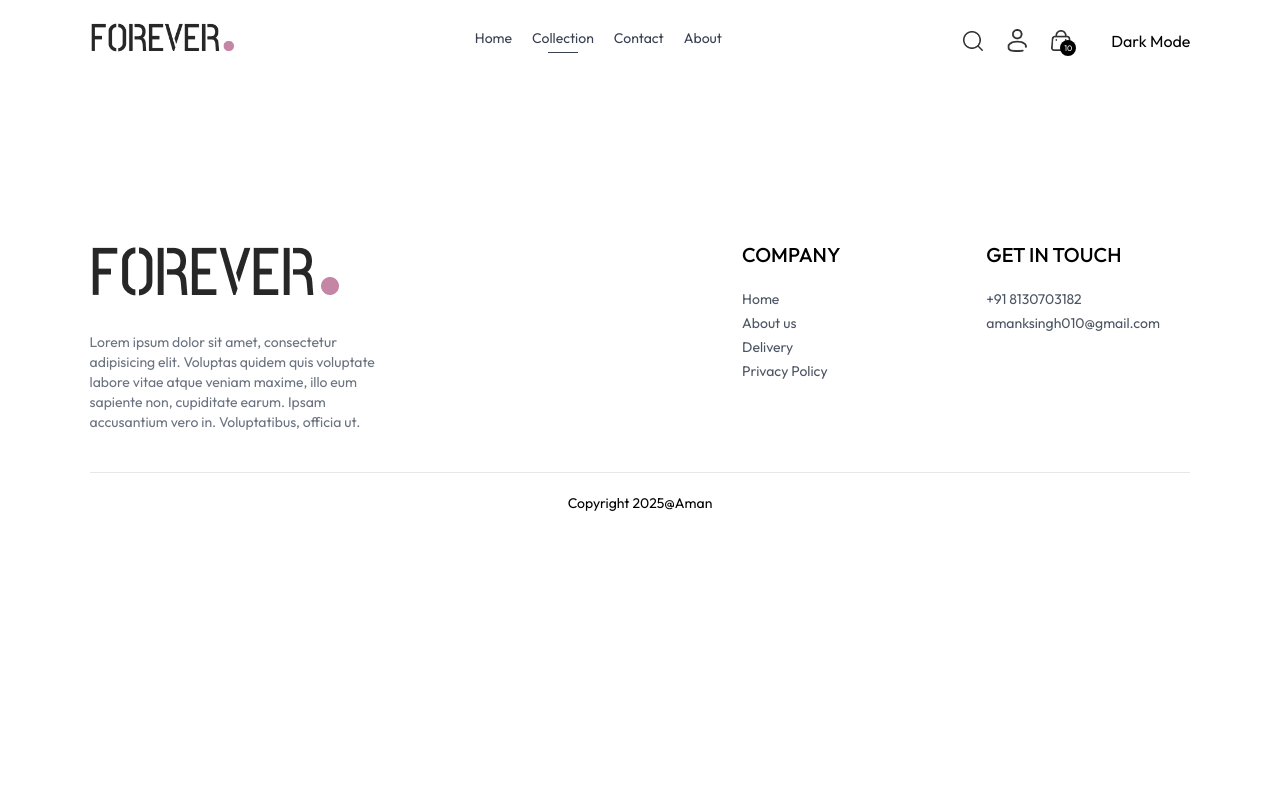
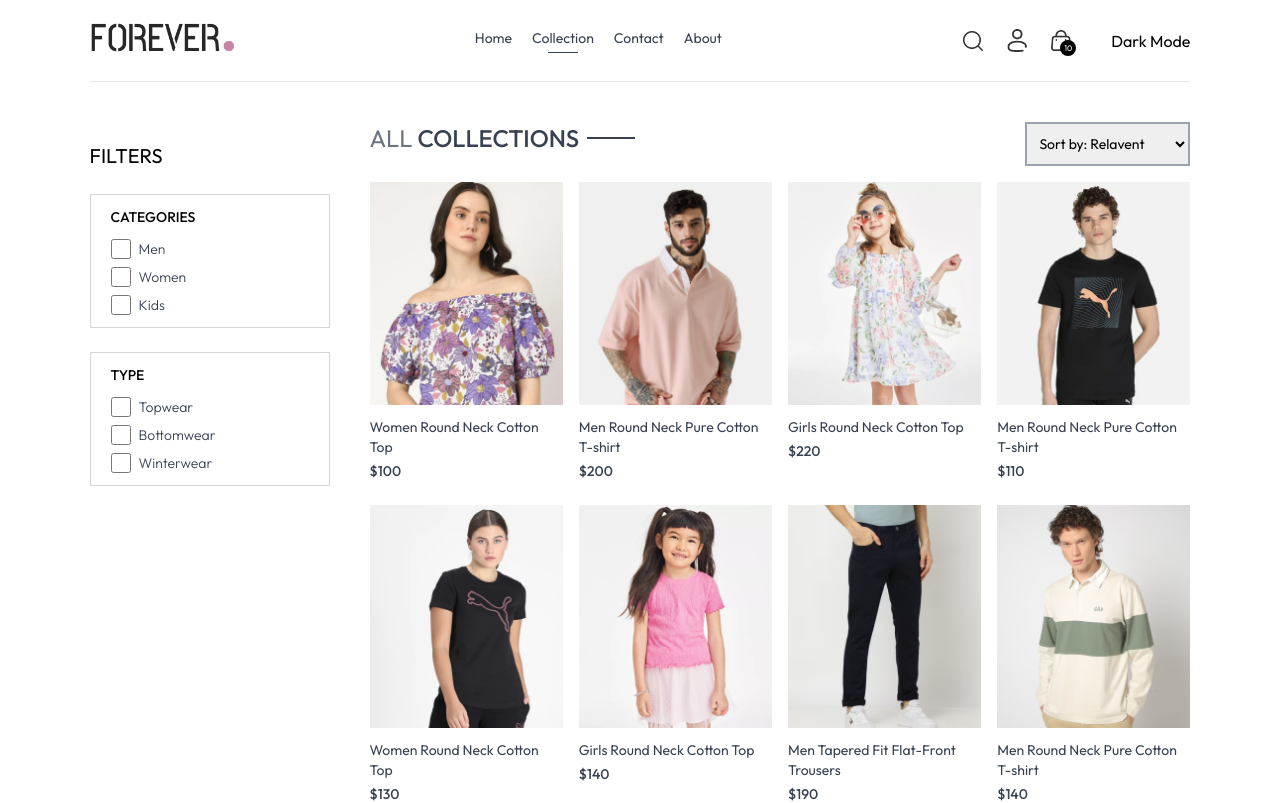
Before and after one commit to amank010/E-Commerce-App, a React (Vite) app in the folder frontend/: page /collection in a window 1280 px wide. Shown: the top 803 px of the page. Built offline with nearby package versions, Linux system fonts and the light colour scheme.

Commit message:
filter products

```diff
--- a/frontend/src/pages/Collection.jsx
+++ b/frontend/src/pages/Collection.jsx
@@ -1,9 +1,106 @@
-import React from 'react'
+import React, { useContext, useEffect, useState } from 'react'
+import { ShopContext } from '../context/ShopContext';
+import { assets } from '../assets/assets';
+import Title from '../components/Title';
+import ProductItem from '../components/ProductItem';
 
 const Collection = () => {
+
+  const { products } = useContext(ShopContext);
+  const [showFilter, setShowFilter] = useState(true);
+  const [filterProducts, setFilterProducts] = useState([]);
+  const[category,setCategory]=useState([]);
+  const[subCategory,setSubCategory]=useState([]);
+
+  const toggleCategory=(e)=>{
+
+    if(category.includes(e.target.value)){
+      setCategory(prev=> prev.filter(item=>item !== e.target.value))
+    }
+    else{
+      setCategory(prev=>[...prev, e.target.value])
+    }
+  }
+  const toggleSubCategory=(e)=>{
+
+    if(subCategory.includes(e.target.value)){
+      setSubCategory(prev=> prev.filter(item=>item !== e.target.value))
+    }
+    else{
+      setSubCategory(prev=>[...prev, e.target.value])
+    }
+  }
+
+  const applyFilter=()=>{
+    let prodcutsCopy=products.slice();
+
+    if(category.length>0){
+      prodcutsCopy=prodcutsCopy.filter(item=>category.includes(item.category));
+    }
+    if(subCategory.length>0){
+      prodcutsCopy=prodcutsCopy.filter(item=>subCategory.includes(item.subCategory));
+    }
+
+    setFilterProducts(prodcutsCopy)
+  }
+
+  useEffect(()=>{
+    setFilterProducts(products)
+  },[])
+
+  useEffect(()=>{
+    applyFilter();
+  },[category,subCategory])
+
   return (
-    <div>
+    <div className='flex flex-col sm:flex-row gap-1 sm:gap-10 pt-10 border-t' >
+      {/* Filter Options */}
+      <div className='min-w-60'>
+        <p className='my-5 text-xl flex items-center cursor-pointer gap-2'>FILTERS
+          <img onClick={()=>setShowFilter(!showFilter)} className={` h-3 sm:hidden ${showFilter ? 'rotate-90' : ''}`} src={assets.dropdown_icon} alt="" />
 
+        </p>
+        {/* Category Filters */}
+        <div className={`border border-gray-300 pl-5 py-3 mt-6 ${showFilter ? '' : 'hidden'} sm:block`}>
+          <p className='mb-3 text-sm font-medium'>CATEGORIES</p>
+          <div className='flex flex-col gap-2 text-sm font-light text-gray-700'>
+            <p className='flex gap-2'><input className='w-5' type='checkbox' value={'Men'}  onChange={toggleCategory} />Men</p>
+            <p className='flex gap-2'><input className='w-5' type='checkbox' value={'Women'} onChange={toggleCategory} />Women</p>
+            <p className='flex gap-2'><input className='w-5' type='checkbox' value={'Kids'} onChange={toggleCategory} />Kids</p>
+          </div>
+        </div>
+        <div className={`border border-gray-300 pl-5 py-3 mt-6 ${showFilter ? '' : 'hidden'} sm:block`}>
+          <p className='mb-3 text-sm font-medium'>TYPE</p>
+          <div className='flex flex-col gap-2 text-sm font-light text-gray-700'>
+            <p className='flex gap-2'><input className='w-5' type='checkbox' value={'Topwear'}  onChange={toggleSubCategory} />Topwear</p>
+            <p className='flex gap-2'><input className='w-5' type='checkbox' value={'Bottomwear'} onChange={toggleSubCategory} />Bottomwear</p>
+            <p className='flex gap-2'><input className='w-5' type='checkbox' value={'Winterwear'}  onChange={toggleSubCategory}/>Winterwear</p>
+          </div>
+        </div>
+      </div>
+      {/* Right Side */}
+
+      <div className='flex-1'>
+
+      <div className='flex justify-between text-base sm:text-2xl mb-4'>
+        <Title text1={'ALL'} text2={'COLLECTIONS'} />
+        {/* Products Sort */}
+        <select className='border-2 border-gray-400 text-sm px-2' id="">
+          <option value="relevant">Sort by: Relavent</option>
+          <option value="low-high">Sort by: Low to High</option>
+          <option value="high-low">Sort by: High to Low</option>
+        </select>
+      </div>
+
+      {/* Map Products */}
+        <div className='grid grid-cols-2 md:grid-cols-3 lg:grid-cols-4 gap-4 gap-y-6'>{
+          filterProducts.map((item,index)=>(
+            <ProductItem key={index} name={item.name} id={item.id} image={item.image} price={item.price}/>
+          ))
+          }
+        </div>
+
+      </div>
     </div>
   )
 }
```
